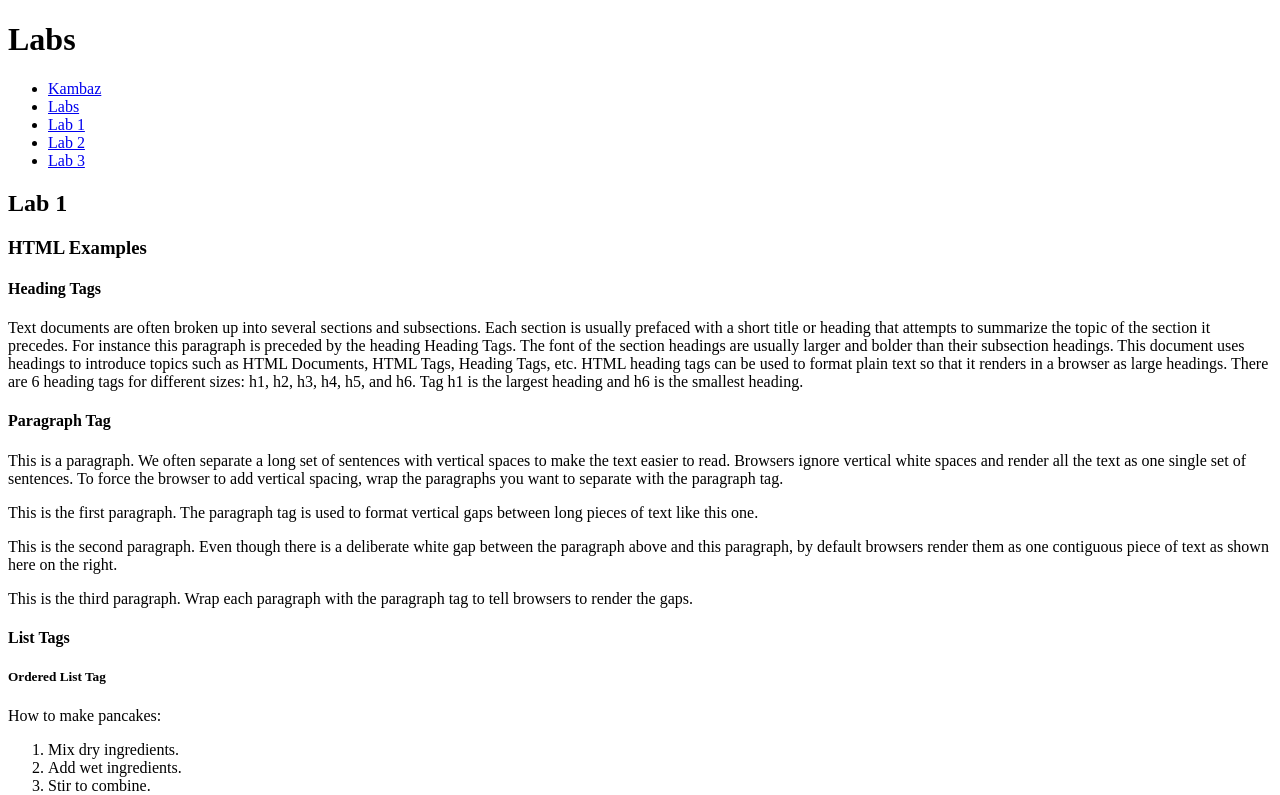
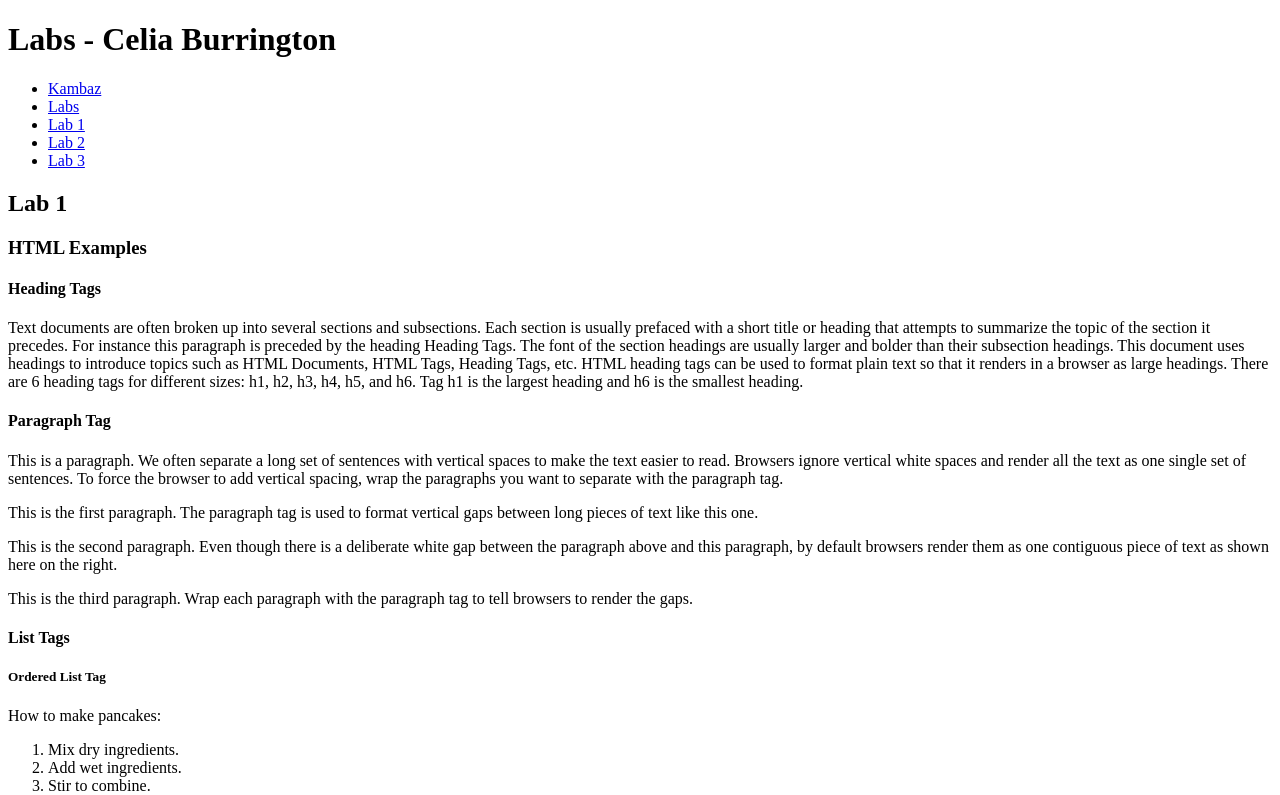
Before and after one commit to celiaburrington/kambas-react-web-app, a React (Vite) app: page /#/Labs/Lab1 in a window 1280 px wide. Shown: the top 795 px of the page. Built offline with nearby package versions, Linux system fonts and the light colour scheme.

Commit message:
include full name on lab page

```diff
--- a/src/Labs/index.tsx
+++ b/src/Labs/index.tsx
@@ -7,7 +7,7 @@ import Lab3 from "./Lab3";
 export default function Labs() {
   return (
     <div id="wd-labs">
-      <h1>Labs</h1>
+      <h1>Labs - Celia Burrington</h1>
       <TOC />
       <Routes>
         <Route path="/" element={<Navigate to="Lab1" />} />
```
